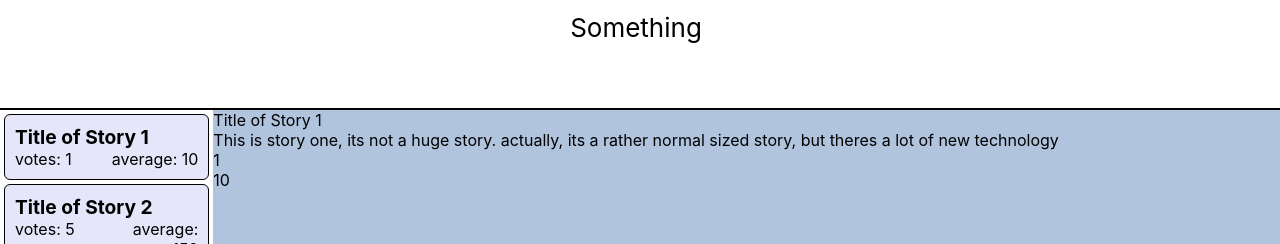
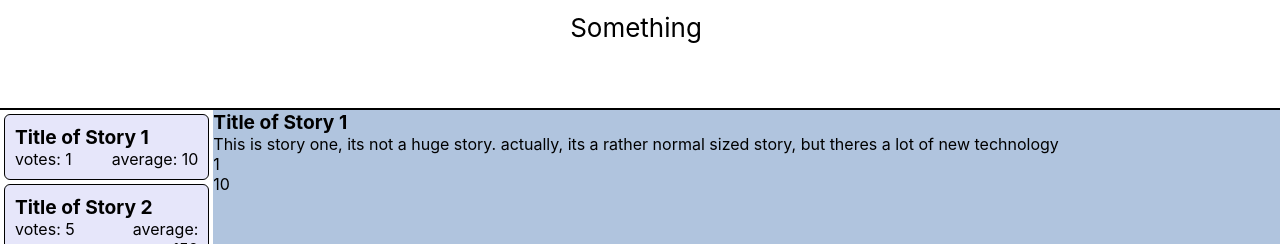
Before and after one commit to MyTurnyet/fast-wisdom-ui, a React (Create React App) app: page /story/testId1 in a window 1280 px wide. Shown: the top 244 px of the page. Built offline with nearby package versions, Linux system fonts and the light colour scheme.

Commit message:
add stylesheet for StoryDisplay

```diff
--- /dev/null
+++ b/src/pages/subpages/StoryDisplay.scss
@@ -0,0 +1,6 @@
+.StoryDisplay{
+  & .title {
+    font-size: larger;
+    font-weight: bold;
+  }
+}
--- a/src/pages/subpages/StoryDisplay.tsx
+++ b/src/pages/subpages/StoryDisplay.tsx
@@ -1,8 +1,8 @@
 import React from 'react';
-import { useParams } from 'react-router-dom';
-import { useAppSelector } from '../../state-management/hooks';
-import { StoryInformation } from '../../services/StoryDataService';
-
+import {useParams} from 'react-router-dom';
+import {useAppSelector} from '../../state-management/hooks';
+import {StoryInformation} from '../../services/StoryDataService';
+import './StoryDisplay.scss';
 export const StoryDisplay = () => {
     let params = useParams();
     const emptyStory: StoryInformation = {
@@ -14,10 +14,12 @@ export const StoryDisplay = () => {
     };
     const allStories = useAppSelector(state => state.stories.allStories);
     const storyToDisplay = allStories.find(value => value.storyId === params.storyId) ?? emptyStory;
-    return (<>
-        <div title={'title'}>{storyToDisplay.title}</div>
-        <div title={'description'}>{storyToDisplay.description}</div>
-        <div title={'voteCount'}>{storyToDisplay.numberOfVotes}</div>
-        <div title={'voteAverage'}>{storyToDisplay.voteAverage}</div>
-    </>);
+    return (
+        <div className={'StoryDisplay'}>
+            <div className={'title'} title={'title'}>{storyToDisplay.title}</div>
+            <div title={'description'}>{storyToDisplay.description}</div>
+            <div title={'voteCount'}>{storyToDisplay.numberOfVotes}</div>
+            <div title={'voteAverage'}>{storyToDisplay.voteAverage}</div>
+        </div>
+    );
 }
```
